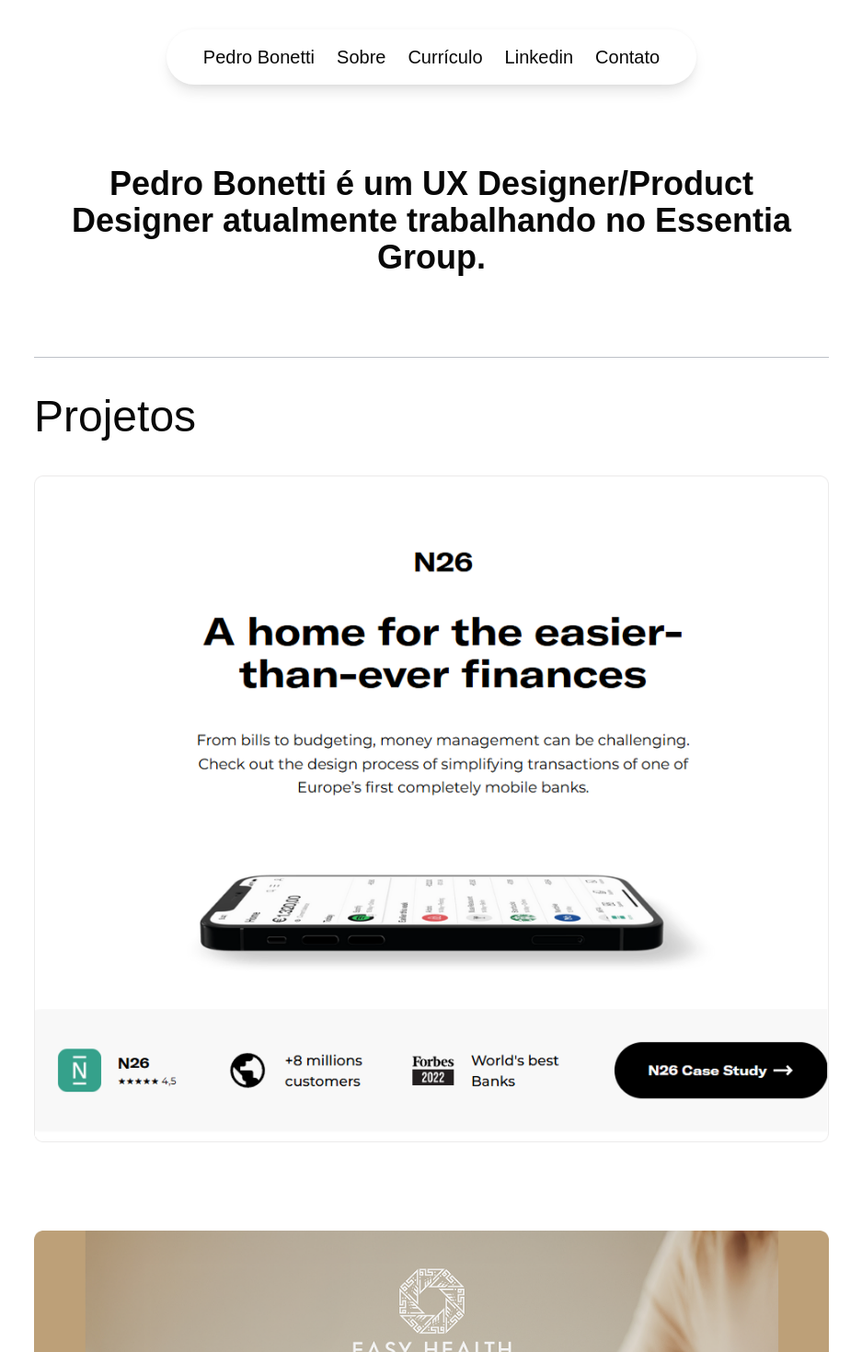
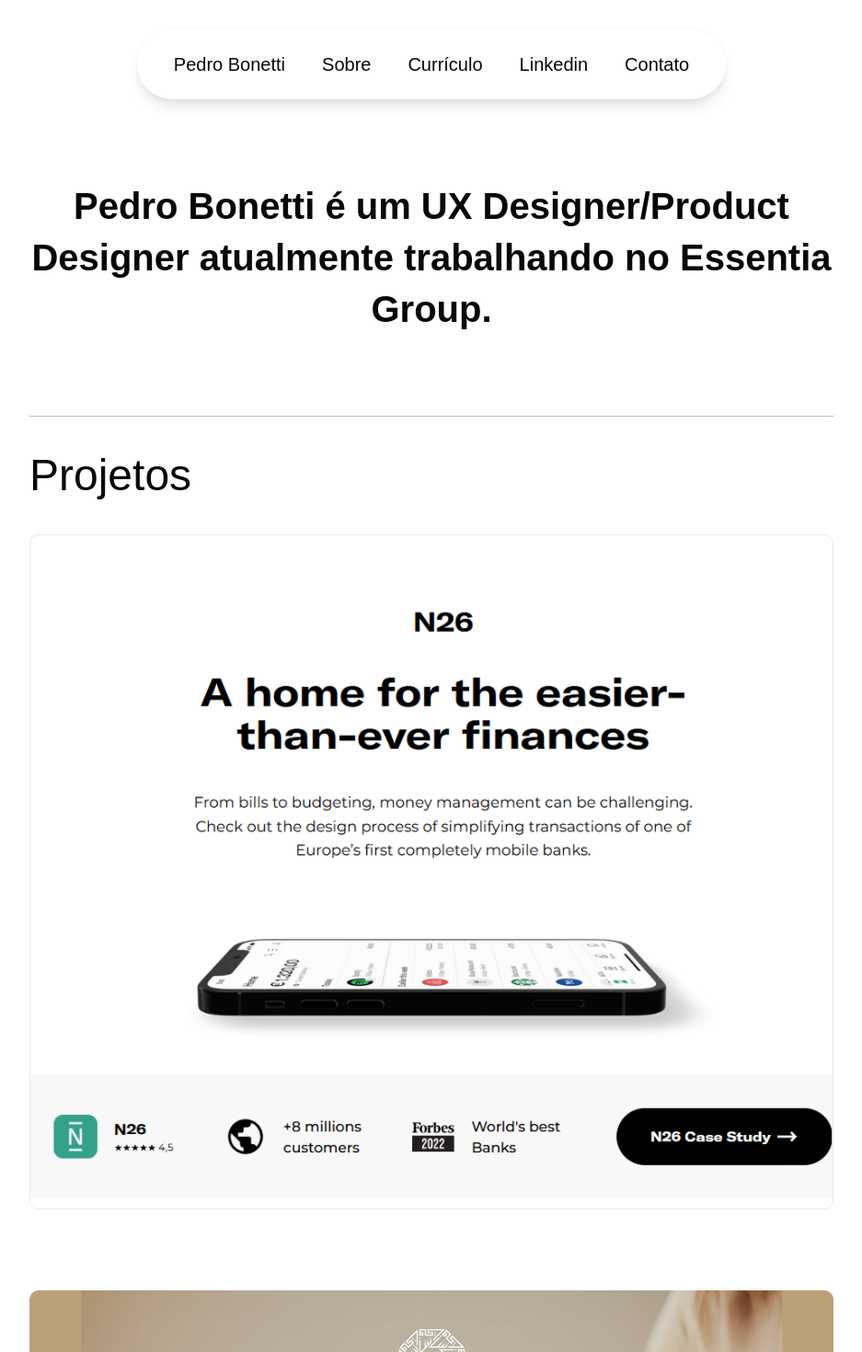
Before and after one commit to PedroBonetti/PedroBonetti-Portfolio, a Next.js app: page / in a window 1280 px wide. Shown: the top 1470 px of the page at 92% size, without its empty margins (171-1108 px from the left). Built offline with nearby package versions, Linux system fonts and the light colour scheme; a web font is replaced by a local one.

Commit message:
fix: Correção de espaçamentos

```diff
--- a/src/app/page.tsx
+++ b/src/app/page.tsx
@@ -23,17 +23,19 @@ export default function Home() {
   };
 
   return (
-    <div className="flex flex-col px-52 pt-8 pb-28 items-center">
+    <div className="flex flex-col px-[203px] 2xl:px-[480px] pt-8 pb-28 items-center">
       <Header onClickSobre={scrollToSobre} onClickContato={scrollToContato} />
 
-      <h1 className="text-4xl pt-[88px] text-center font-semibold">Pedro Bonetti é um UX Designer/Product Designer atualmente trabalhando no Essentia Group.</h1>
+      <h1 className="text-[40px] leading-[56px] pt-[88px] text-center font-semibold">
+        Pedro Bonetti é um UX Designer/Product Designer atualmente trabalhando no Essentia Group.
+      </h1>
 
       <Separator variant="thin" />
 
-      <section className="flex flex-col items-center pb-10">
+      <section className="flex flex-col items-center">
         <SectionTitle title="Projetos" />
 
-        <div className="flex flex-col gap-24">
+        <div className="flex flex-col gap-[88px]">
           <Link href="/projetos/essentia" className="w-full">
             <Image
               src="/images/n26.png"
@@ -61,7 +63,7 @@ export default function Home() {
       <Separator />
 
       <section ref={sobreRef}>
-        <SectionTitle title="Sobre" />
+        <SectionTitle title="Sobre" className="!pt-8" />
 
         <p className="text-2xl opacity-55">Pedro é um UX Designer/Product Designer com 3 anos de experiência. Já liderou projetos de produto, desenvolveu design systems e conduziu processos completos de UX, da pesquisa ao teste com usuários. Suas principais inspirações são John Maeda, Steve Krug, Don Norman e Jakob Nielsen.</p>
       </section>
@@ -69,7 +71,7 @@ export default function Home() {
       <section className="grid grid-cols-2 gap-12 pt-[88px]">
         <div>
           <Separator noSpacing />
-          <SectionTitle title="Experiência" />
+          <SectionTitle title="Experiência" className="!pt-8" />
         </div>
 
         <div className="flex flex-col gap-8">
@@ -90,7 +92,7 @@ export default function Home() {
       <section className="grid grid-cols-2 gap-12 pt-[88px]">
         <div>
           <Separator noSpacing />
-          <SectionTitle title="Formação acadêmica" className="!text-[40px]" />
+          <SectionTitle title="Formação acadêmica" className="!pt-8" />
         </div>
 
         <div className="flex flex-col gap-8 ">
@@ -111,9 +113,9 @@ export default function Home() {
       <Separator />
 
       <section>
-        <SectionTitle title="Habilidades" />
+        <SectionTitle title="Habilidades" className="!pt-8 !pb-0" />
 
-        <div className="flex flex-col gap-8 w-full">
+        <div className="flex flex-col w-full">
           <SectionItem title="Design de Experiência do Usuário (UX)" />
           <SectionItem title="Design de Interface do Usuário (UI)" />
           <SectionItem title="Pesquisa com Usuários e Mapeamento de Jornada" />
@@ -126,7 +128,7 @@ export default function Home() {
       <Separator />
 
       <section>
-        <SectionTitle title="Ferramentas" />
+        <SectionTitle title="Ferramentas" className="!pt-8 !pb-0" />
 
         <div className="flex flex-col gap-8 w-full">
           <SectionItem title="Figma" />
@@ -140,7 +142,7 @@ export default function Home() {
       <Separator />
 
       <section ref={contatoRef}>
-        <SectionTitle title="Contato" />
+        <SectionTitle title="Contato" className="!pt-8" />
 
         <p className="text-2xl opacity-55">Se algo aqui te interessou, que tal um café?</p>
 
--- a/src/components/ContactForm.tsx
+++ b/src/components/ContactForm.tsx
@@ -46,9 +46,9 @@ export default function ContactForm() {
 
   return (
     <form onSubmit={handleSubmit} className="flex flex-col gap-6 pt-8">
-   <div className="grid grid-cols-1 md:grid-cols-2 gap-4">
+      <div className="grid grid-cols-1 md:grid-cols-2 gap-6 mb-2">
         <div className="flex flex-col">
-     <label htmlFor="name" className="text-2xl opacity-55">
+          <label htmlFor="name" className="text-2xl opacity-55 mb-1">
             Nome
           </label>
           <input
@@ -64,7 +64,7 @@ export default function ContactForm() {
           />
         </div>
         <div className="flex flex-col">
-     <label htmlFor="email" className="text-2xl opacity-55">
+          <label htmlFor="email" className="text-2xl opacity-55 mb-1">
             E-mail
           </label>
           <input
@@ -82,7 +82,7 @@ export default function ContactForm() {
       </div>
 
       <div className="flex flex-col">
-    <label htmlFor="message" className="text-2xl opacity-55">
+        <label htmlFor="message" className="text-2xl opacity-55 mb-1">
           Mensagem
         </label>
         <textarea
@@ -100,7 +100,7 @@ export default function ContactForm() {
 
       <button
         type="submit"
-    className="bg-black rounded-full text-white py-3 mt-3 text-lg w-full disabled:opacity-50"
+        className="bg-black rounded-full text-white py-3 mt-2 text-lg w-full disabled:opacity-50"
         disabled={loading}
       >
         {loading ? "Enviando..." : "Enviar Mensagem"}
--- a/src/components/Header.tsx
+++ b/src/components/Header.tsx
@@ -7,22 +7,16 @@ type HeaderProps = {
 
 export default function Header({ onClickSobre, onClickContato }: HeaderProps) {
  return (
-  <header className="w-fit rounded-full py-4 px-10 flex justify-center shadow-[0_10px_15px_-3px_rgba(0,0,0,0.1),_0_4px_6px_-2px_rgba(0,0,0,0.05),_0_-2px_4px_-1px_rgba(0,0,0,0.03)]">
+  <header className="w-fit rounded-full py-6 px-10 flex justify-center shadow-[0_10px_15px_-3px_rgba(0,0,0,0.1),_0_4px_6px_-2px_rgba(0,0,0,0.05),_0_-2px_4px_-1px_rgba(0,0,0,0.03)]">
    <nav>
-    <ul className="flex flex-row justify-center items-center space-x-6">
+    <ul className="flex flex-row justify-center items-center gap-10">
      <li className="text-xl font-medium">Pedro Bonetti</li>
-
-     <li
-      className="text-xl hover:cursor-pointer font-medium"
-      onClick={onClickSobre}
-     >
+     <li className="text-xl hover:cursor-pointer font-medium" onClick={onClickSobre}>
       Sobre
      </li>
-
      <li className="text-xl hover:cursor-pointer font-medium">
       <Link href="/resume.pdf">Currículo</Link>
      </li>
-
      <li className="text-xl hover:cursor-pointer font-medium">
       <Link
        href="https://www.linkedin.com/in/pedrobonetti/"
@@ -32,14 +26,11 @@ export default function Header({ onClickSobre, onClickContato }: HeaderProps) {
        Linkedin
       </Link>
      </li>
-
-     <li
-      className="text-xl hover:cursor-pointer font-medium"
-      onClick={onClickContato}
-     >
+     <li className="text-xl hover:cursor-pointer font-medium" onClick={onClickContato}>
       Contato
      </li>
     </ul>
+
    </nav>
   </header>
  );
--- a/src/components/SectionItem.tsx
+++ b/src/components/SectionItem.tsx
@@ -3,7 +3,7 @@ import Separator from "./Separator";
 export default function SectionItem({ title, className }: { title: string, className?: string }) {
  return (
   <div className="w-1/2">
-   <h1 className={`text-2xl opacity-55 mb-8 ${className}`}>
+   <h1 className={`text-2xl opacity-55 mt-10 mb-8 ${className}`}>
     {title}
    </h1>
    <Separator variant="thin" noSpacing />
```
Lines whose indentation alone changed are shown as unchanged.
